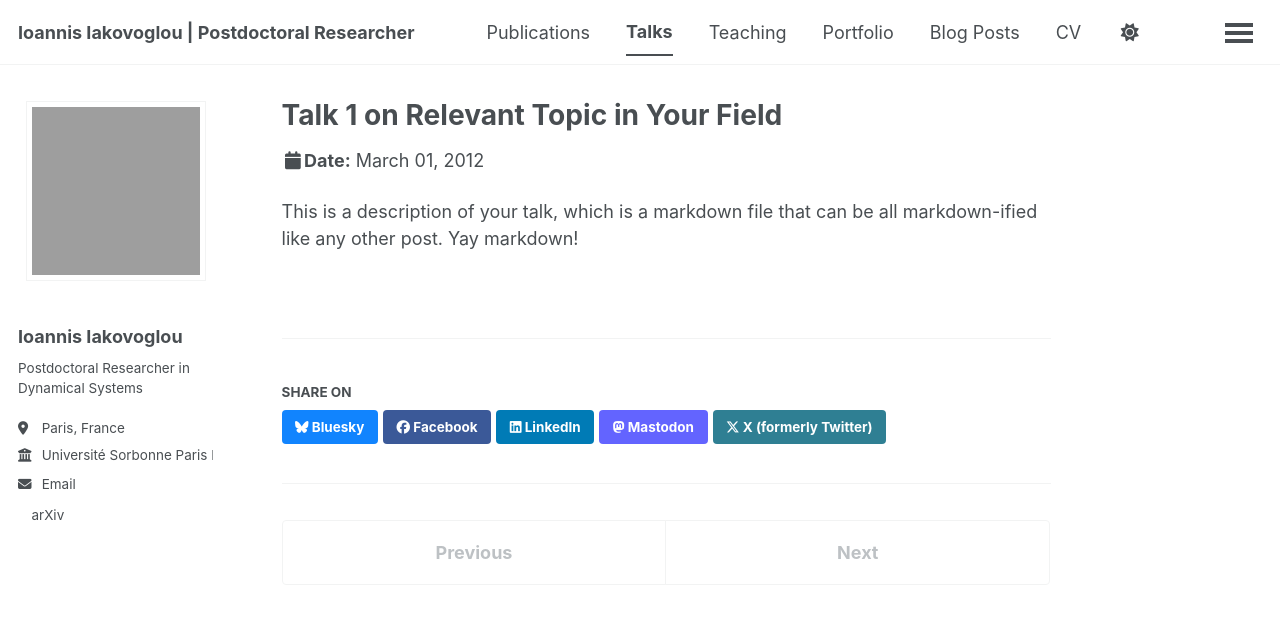
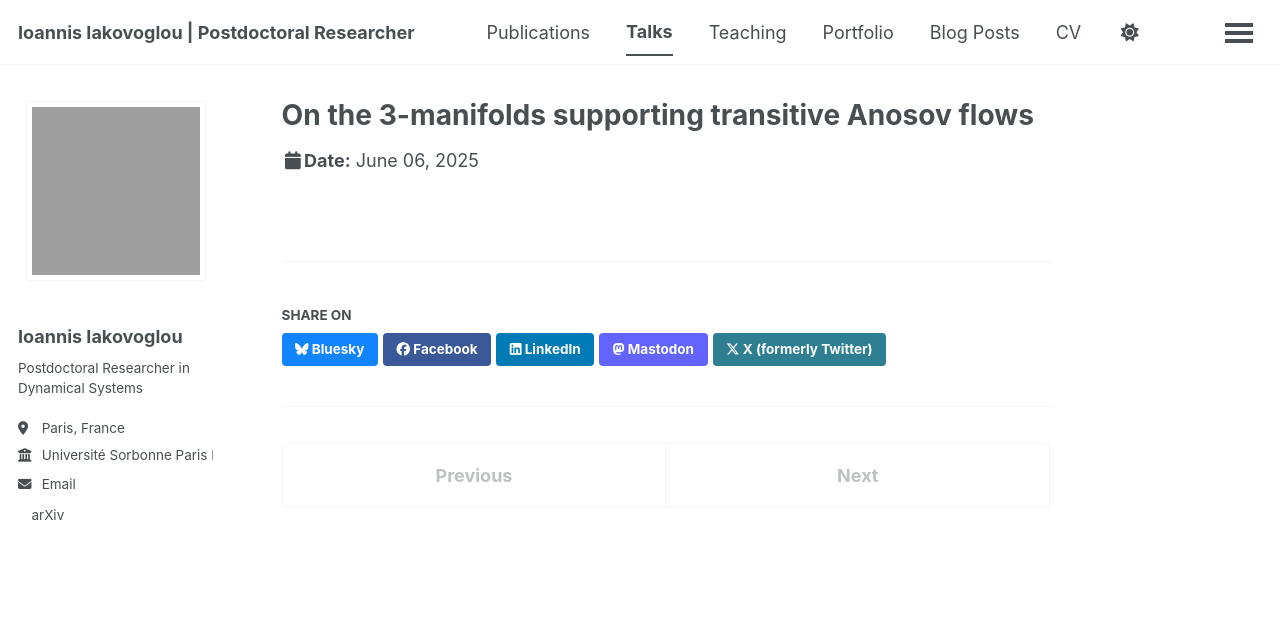
Before and after one commit to ioannisiakovoglou/ioannisiakovoglou.github.io, a Jekyll site: the page built from _talks/2012-03-01-talk-1.md, in a window 1280 px wide. Shown: the top 624 px of the page. Built offline with Jekyll 4.4.1, drawn with Linux system fonts in a browser that asks for light colours; a script bundle is joined from its source files by our own code; a style sheet for code colours, icons or effects is not loaded.

Commit message:
Revise talk information for March 2012 event
Updated talk details including title, venue, date, and location.

```diff
--- a/_talks/2012-03-01-talk-1.md
+++ b/_talks/2012-03-01-talk-1.md
@@ -1,11 +1,8 @@
 ---
-title: "Talk 1 on Relevant Topic in Your Field"
+title: "On the 3-manifolds supporting transitive Anosov flows"
 collection: talks
-type: "Talk"
-permalink: /talks/2012-03-01-talk-1
-venue: "UC San Francisco, Department of Testing"
-date: 2012-03-01
-location: "San Francisco, CA, USA"
+type: "Conference Talk"
+venue: "Dynamique et géométrie en dimension 1, 2 et 3 – CIRM"
+date: 2025-06-06
+location: "Marseille, France"
 ---
-
-This is a description of your talk, which is a markdown file that can be all markdown-ified like any other post. Yay markdown!
```
